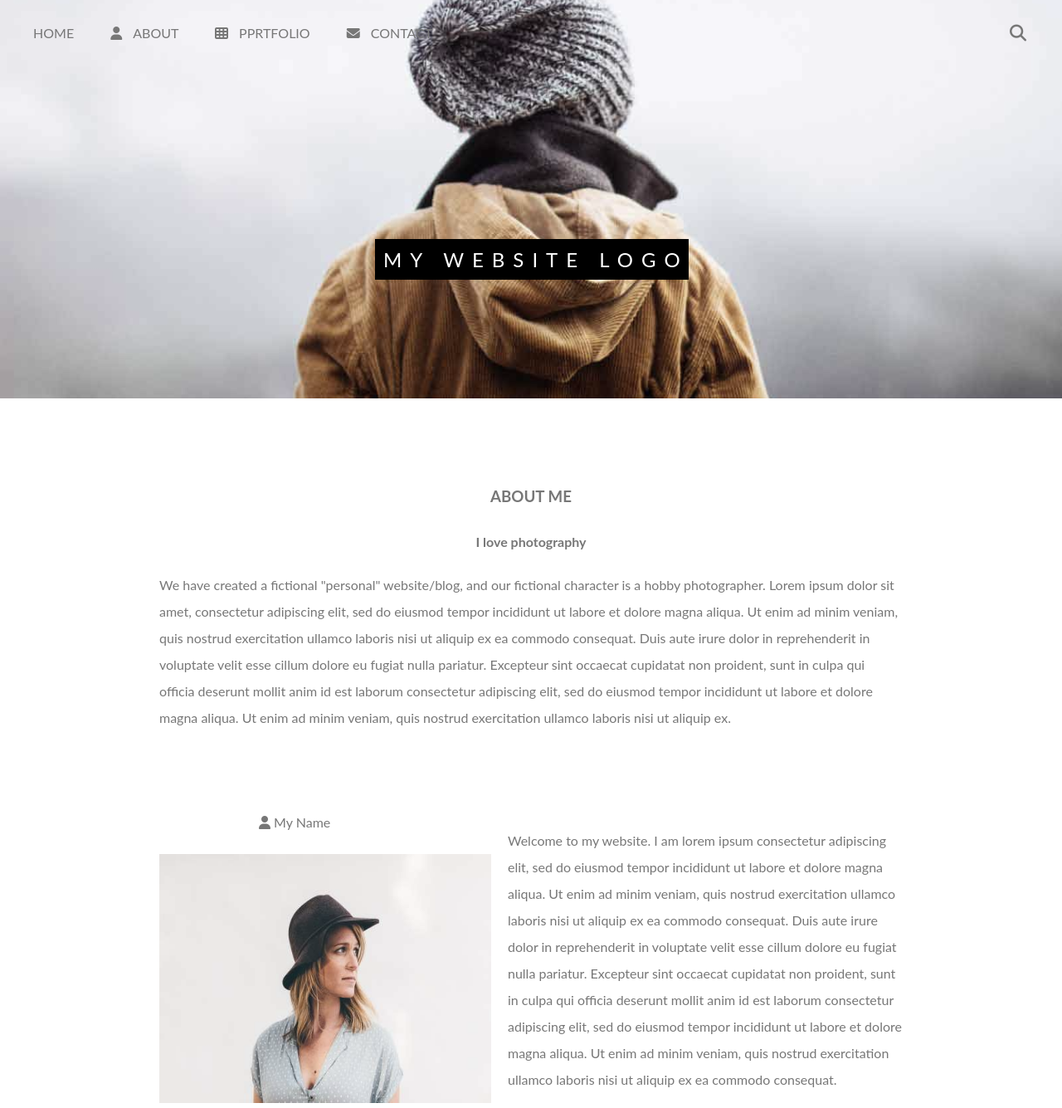
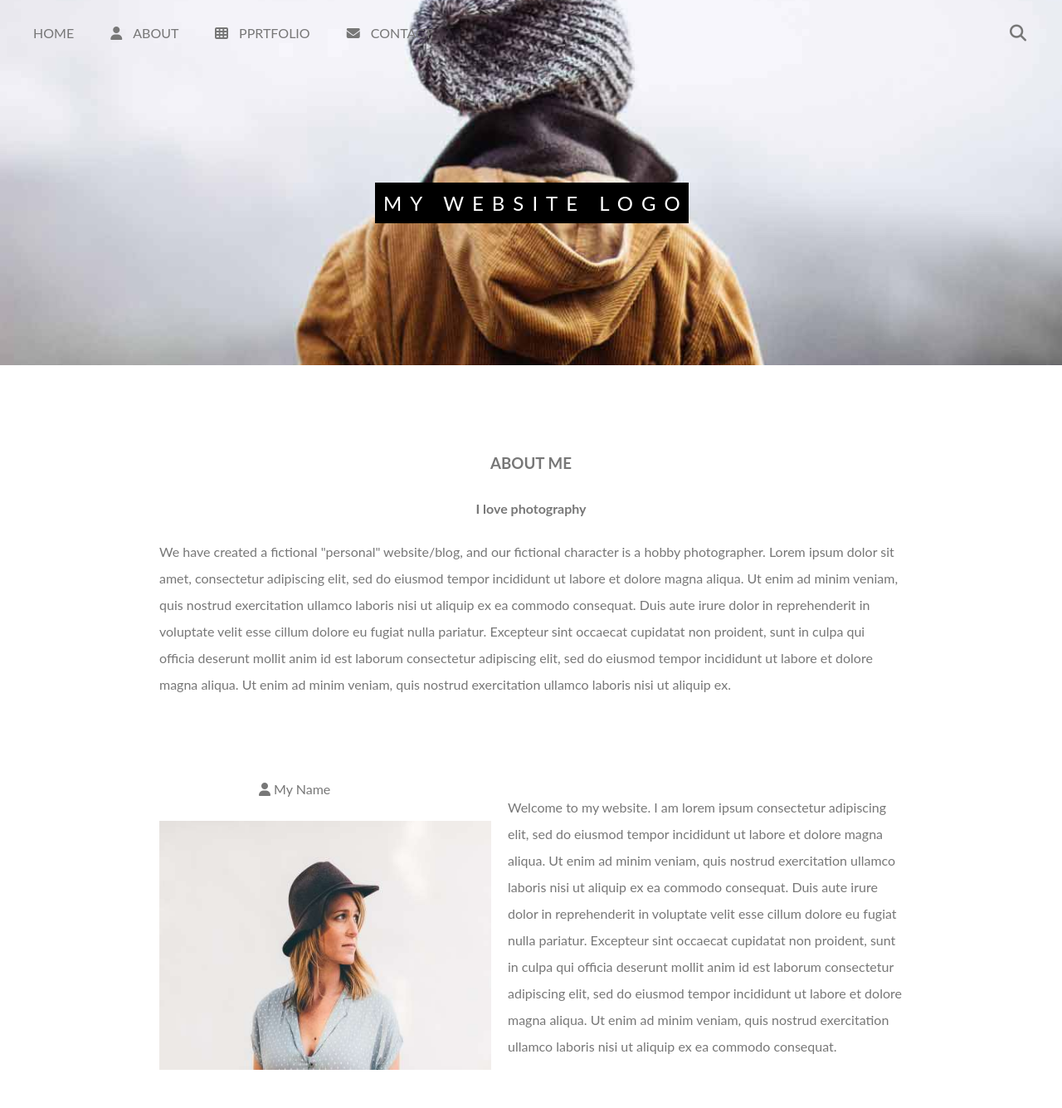
Before and after one commit to Abdulrahman-Dahshan/Task_5, a plain HTML site: page index.html in a window 1280 px wide. Shown: the top 1335 px of the page at 83% size. Drawn offline with Linux system fonts and the light colour scheme.

Commit message:
fourth commit

```diff
--- a/CSS/style.css
+++ b/CSS/style.css
@@ -6,7 +6,7 @@
 }
 
 header {
-  height: 60vh;
+  height: 55vh;
   background: url(../images/parallax1.jpg);
   background-position: center center;
   background-size: cover;
@@ -14,8 +14,6 @@ header {
   background-blend-mode: overlay;
   overflow: auto;
   position: relative;
-  filter: grayscale(30%);
-
 }
 
 nav {
@@ -56,7 +54,7 @@ header span {
   font-size: 24px;
   position: absolute;
   left: calc(50% - 188px);
-  top: 60%;
+  top: 50%;
 }
 
 .about-me {
@@ -103,7 +101,7 @@ p {
   width: 400px;
   height: 300px;
   background: rgba(119, 119, 119, 0.9);
-  filter: grayscale(30%);
+
 }
 
 .skills {
@@ -218,7 +216,7 @@ p {
   background-position: center center;
   background-size: cover;
   position: relative;
-  filter: grayscale(30%);
+
 }
 .contact p {
   color: white;
```
